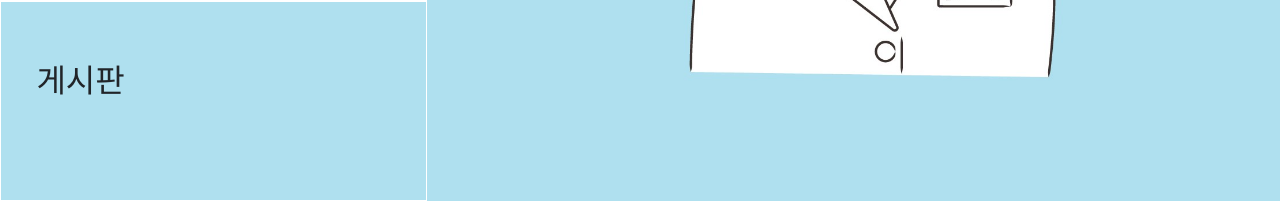
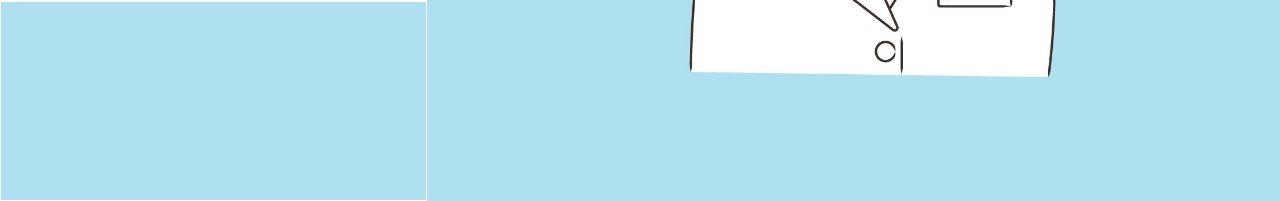
Before and after one commit to 2miwon/cole-rochman, a Django app: page /menu in a window 1280 px wide. Shown: the part 599-800 px from the top of the page. Run offline with Django 3.2, Linux system fonts and the light colour scheme; the visitor is signed in with stand-in values (Sample User, id 1); some libraries are stand-ins or nearby versions.

Commit message:
(수정) 메뉴 변경

```diff
--- a/core/templates/web_menu.html
+++ b/core/templates/web_menu.html
@@ -18,7 +18,7 @@
           </div>
         </a>
         <div style="height :25%" class="menubar">
-          <div class="offset-1"><h2>게시판</h2></div>
+          <div class="offset-1"><h2></h2></div>
         </div>
 
       </div>
```
